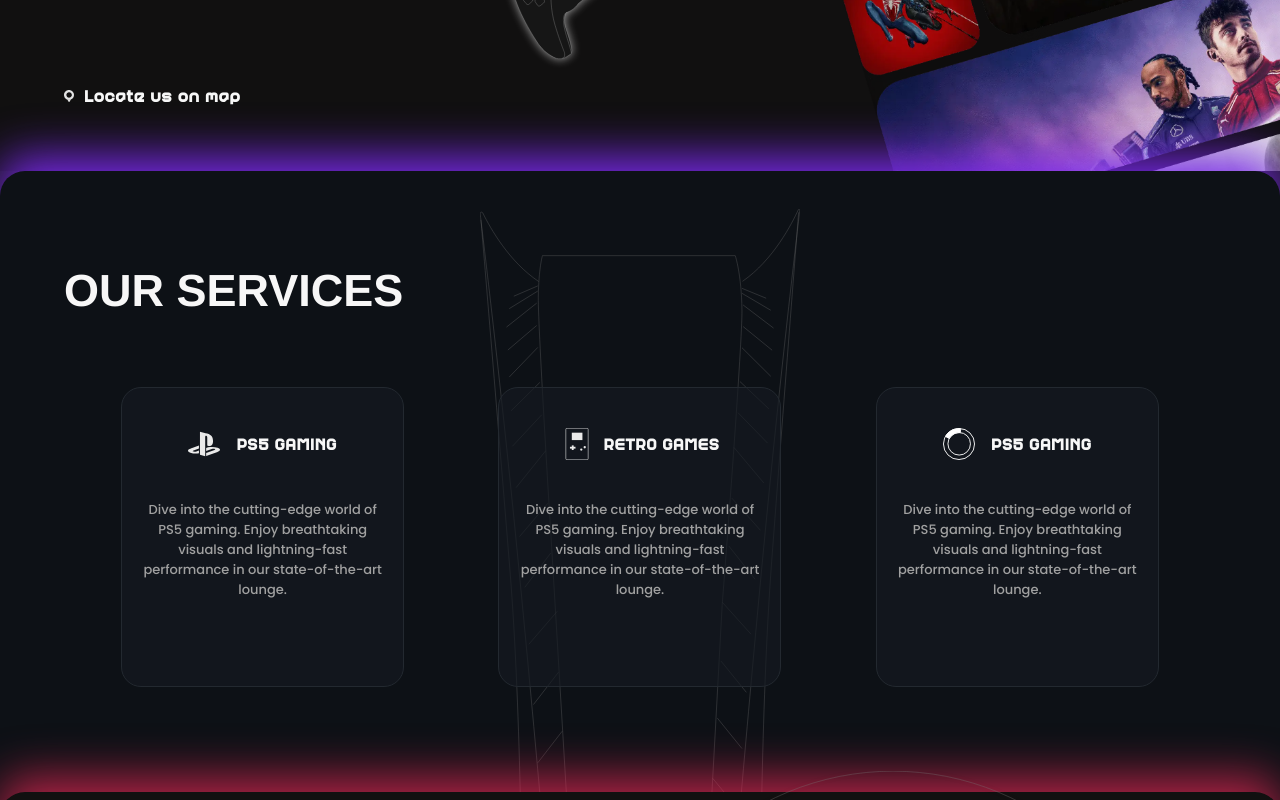
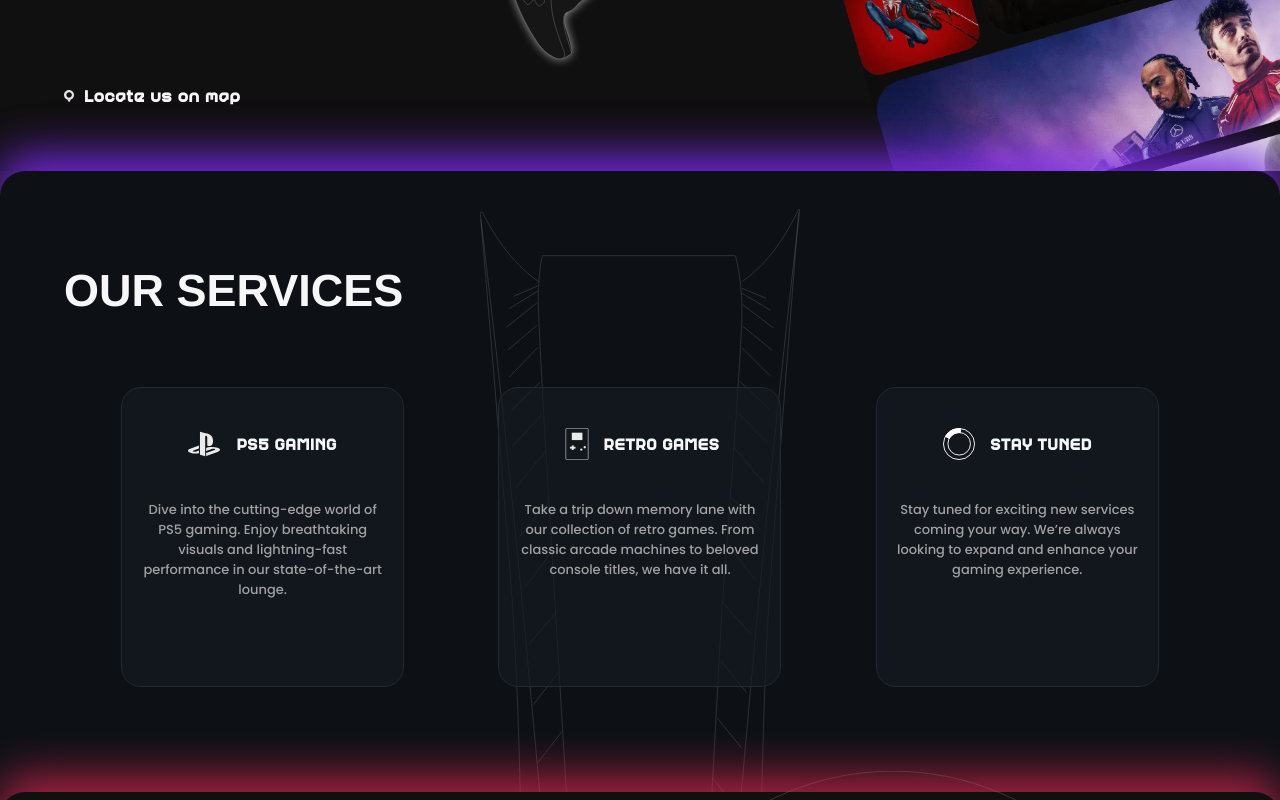
Before and after one commit to Akshay-Mario/respawn-gaming, a Next.js app: page / in a window 1280 px wide. Shown: the part 452-1252 px from the top of the page. Built offline with nearby package versions, Linux system fonts and the light colour scheme.

Commit message:
bug fix text

```diff
--- a/app/components/landing-component/landing-page.tsx
+++ b/app/components/landing-component/landing-page.tsx
@@ -124,19 +124,19 @@ export default function LandingPage() {
                 />
                 <Title style={{ textAlign: 'center' }} order={3}>{'RETRO GAMES'}</Title>
             </div>
-            <Text className={styles.textDescription} >Dive into the cutting-edge world of PS5 gaming. Enjoy breathtaking visuals and lightning-fast performance in our state-of-the-art lounge.</Text>
+            <Text className={styles.textDescription} >Take a trip down memory lane with our collection of retro games. From classic arcade machines to beloved console titles, we have it all.</Text>
         </div>
         <div ref={stayTuned} key={3} className={`${styles.gridDiv} ${stayTunedIsVisible ? styles.animationslideUP : ''}`}>
             <div className={styles.imageTextDiv}>
                 <Image
                     src={'assets/images/stayTuned.svg'}
-                    alt={'PS5 GAMING'}
+                    alt={'STAY TUNED'}
                     width={32}
                     height={32}
                 />
-                <Title style={{ textAlign: 'center' }} order={3}>{'PS5 GAMING'}</Title>
+                <Title style={{ textAlign: 'center' }} order={3}>{'STAY TUNED'}</Title>
             </div>
-            <Text className={styles.textDescription} >Dive into the cutting-edge world of PS5 gaming. Enjoy breathtaking visuals and lightning-fast performance in our state-of-the-art lounge.</Text>
+            <Text className={styles.textDescription} >Stay tuned for exciting new services coming your way. We’re always looking to expand and enhance your gaming experience.</Text>
         </div>
     </>
     );
```
